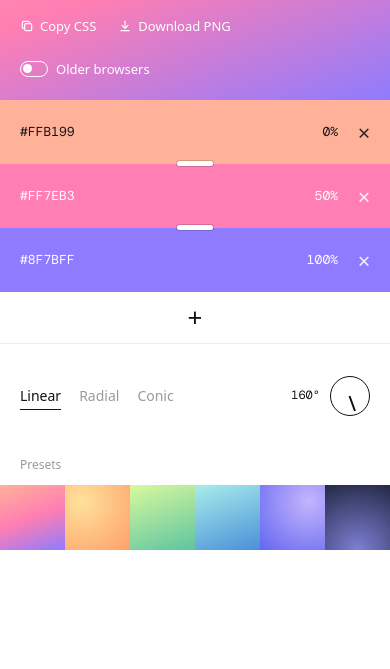
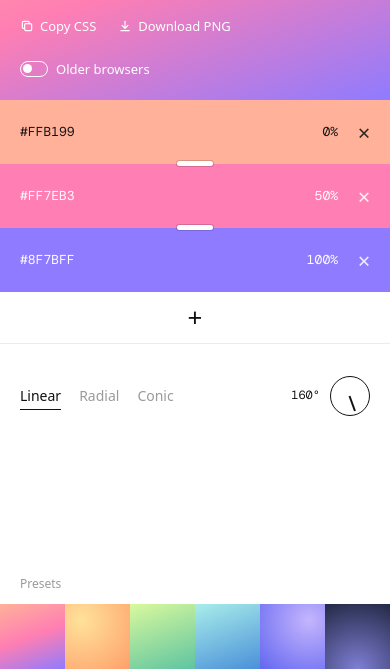
Before and after one commit to gabibble/gradient-app, a plain HTML site: page index.html in a window 390 px wide. Shown: the part 175-844 px from the top of the page. Drawn offline with nearby package versions, Linux system fonts and the light colour scheme.

Commit message:
Pin presets to the bottom of the screen on mobile
Co-Authored-By: Claude Fable 5.2 <noreply@anthropic.com>

```diff
--- a/style.css
+++ b/style.css
@@ -446,11 +446,14 @@ h1 {
 
 @media (max-width: 760px) {
   .app {
-    grid-template-columns: 1fr;
+    display: flex;
+    flex-direction: column;
     height: auto;
+    min-height: 100vh;
     min-height: 100dvh;
-    align-content: start;
   }
+
+  .editor { flex: 1; }
 
   .preview { gap: 22px; padding: 22px 20px; }
 
@@ -492,7 +495,9 @@ h1 {
 
   .add { flex: none; height: 52px; border-bottom: 1px solid var(--line); }
 
-  .panel { padding: 20px 20px 28px; gap: 24px; }
+  .panel { flex: none; padding: 20px 20px 28px; gap: 24px; }
+
+  .presets-wrap { margin-top: auto; }
 
   .presets-label { padding: 0 20px 12px; }
 
```
